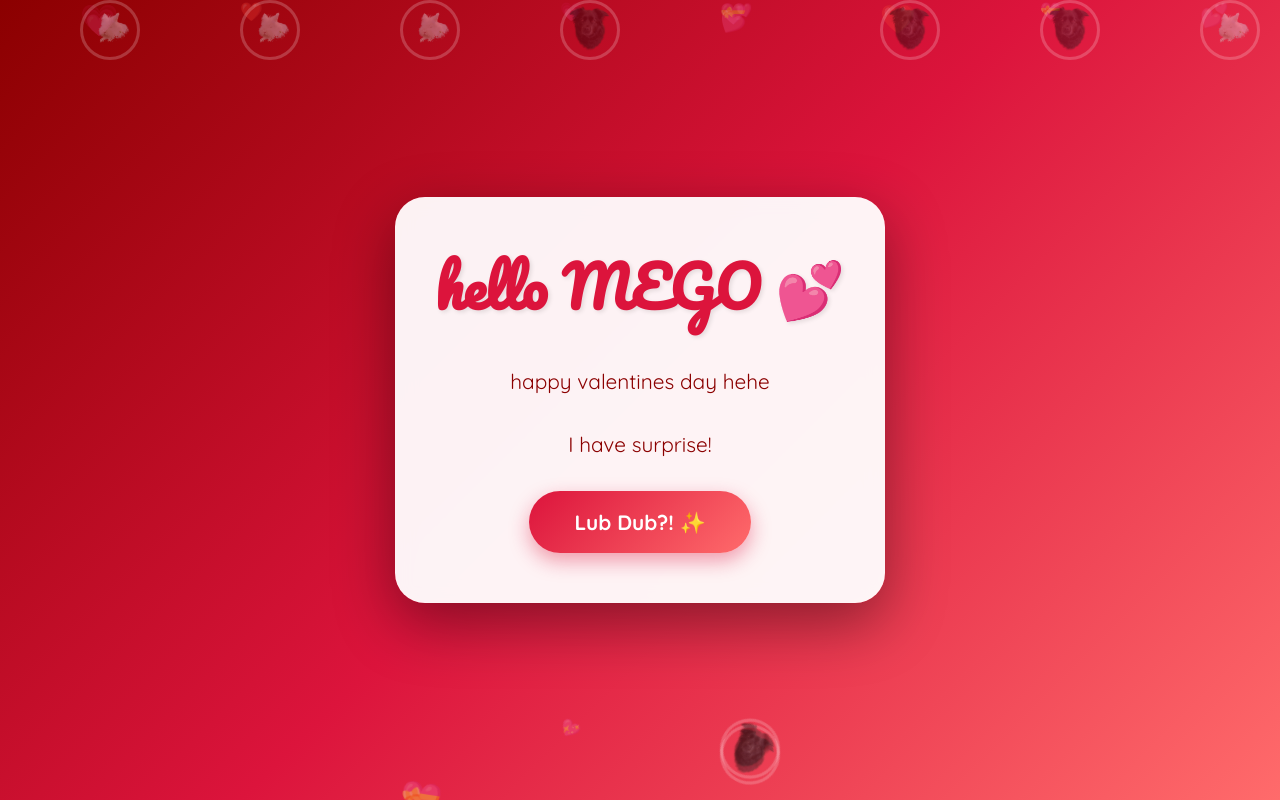
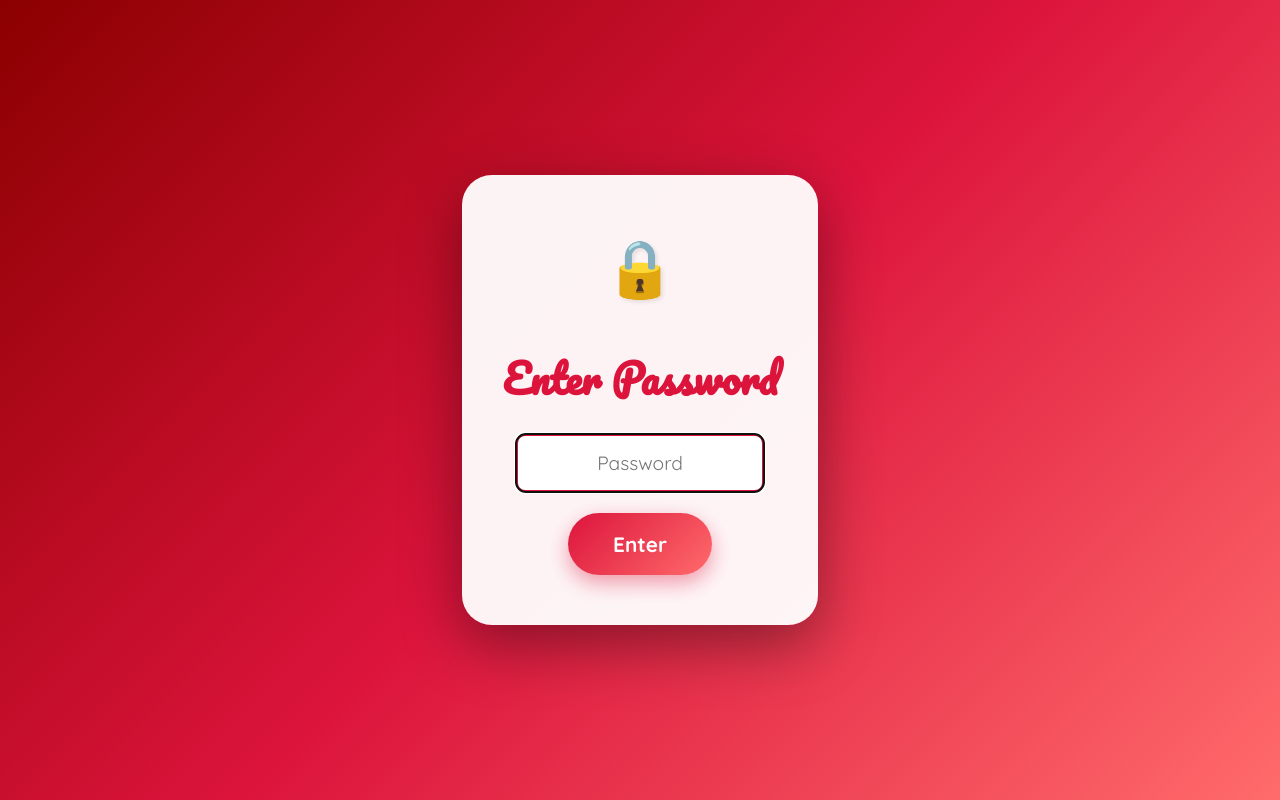
Before and after one commit to itsgregmcneil-hash/MegoVday, a plain HTML site: page index.html in a window 1280 px wide. Drawn offline with Linux system fonts and the light colour scheme.

Commit message:
Add files via upload

```diff
--- a/index.html
+++ b/index.html
@@ -26,6 +26,32 @@
             min-height: 100vh;
             overflow-x: hidden;
             position: relative;
+        }
+
+        /* Password Screen */
+        .password-screen {
+            position: fixed;
+            top: 0;
+            left: 0;
+            width: 100%;
+            height: 100%;
+            background: linear-gradient(135deg, #8B0000 0%, #DC143C 50%, #FF6B6B 100%);
+            display: flex;
+            align-items: center;
+            justify-content: center;
+            z-index: 10000;
+        }
+
+        .password-screen.hidden {
+            display: none;
+        }
+
+        .password-content {
+            text-align: center;
+            background: rgba(255, 255, 255, 0.95);
+            padding: 50px 40px;
+            border-radius: 30px;
+            box-shadow: 0 20px 60px rgba(0, 0, 0, 0.4);
         }
 
         /* Floating hearts and dog photos background */
@@ -384,7 +410,7 @@
 
         .btn-no {
             background: linear-gradient(135deg, #f44336, #e57373);
-            transition: all 0.3s ease;
+            transition: all 0.15s ease;
             z-index: 99;
         }
 
@@ -933,6 +959,27 @@
     </style>
 </head>
 <body>
+    <!-- Password Screen -->
+    <div class="password-screen" id="passwordScreen">
+        <div class="password-content">
+            <h1>🔒</h1>
+            <h2 style="color: var(--primary); margin-bottom: 20px;">Enter Password</h2>
+            <input type="password" id="passwordInput" placeholder="Password" style="
+                padding: 15px 20px;
+                font-size: 1.2em;
+                border: 3px solid var(--primary);
+                border-radius: 10px;
+                text-align: center;
+                margin-bottom: 20px;
+                width: 250px;
+                font-family: 'Quicksand', sans-serif;
+            ">
+            <br>
+            <button class="btn" onclick="checkPassword()">Enter</button>
+            <p id="passwordError" style="color: #f44336; margin-top: 15px; display: none;">Incorrect password!</p>
+        </div>
+    </div>
+
     <!-- Floating Hearts and Dog Photos Background -->
     <div class="floating-items" id="floatingItems"></div>
 
@@ -1136,7 +1183,6 @@
                 <div class="game-container">
                     <div class="memory-grid" id="memoryGame2025"></div>
                     <div id="memory2025-complete" style="display: none;">
-                        <div class="game-complete">Perfect!</div>
                         <button class="btn" onclick="nextScreen(7)" style="margin-top: 20px;">Next Year ➜</button>
                     </div>
                 </div>
@@ -1156,7 +1202,7 @@
                 <h2 style="margin-top: 40px;">Will you be my Valentine?</h2>
                 <div class="buttons-container-horizontal">
                     <button class="btn btn-yes" onclick="celebrate()">YES!</button>
-                    <button class="btn btn-no" id="noBtn" onmouseover="moveButtonUpDown()" onclick="moveButtonUpDown()">No</button>
+                    <button class="btn btn-no" id="noBtn" onmouseenter="moveButtonUpDown()" onclick="moveButtonUpDown()">No</button>
                 </div>
             </div>
         </div>
@@ -1170,18 +1216,45 @@
                 <h2>Golden Ticket</h2>
                 <div class="ticket-text">Admit Two</div>
                 <p style="font-size: 1.4em; font-weight: 700; margin: 20px 0; color: #8B4513;">
-                    Mego Wallo
+                    Mego Wallo & Guest
                 </p>
                 <div class="ticket-details">California Great Adventure</div>
                 <p style="font-size: 1.2em; margin-top: 15px;">
-                    Saturday June 20th 2026<br>
-                    at 9 AM
+                    Saturday June 20th 2026
                 </p>
             </div>
         </div>
     </div>
 
     <script>
+        // Password check
+        function checkPassword() {
+            const input = document.getElementById('passwordInput');
+            const error = document.getElementById('passwordError');
+            const passwordScreen = document.getElementById('passwordScreen');
+
+            if (input.value === 'Orby') {
+                passwordScreen.classList.add('hidden');
+            } else {
+                error.style.display = 'block';
+                input.value = '';
+                input.focus();
+            }
+        }
+
+        // Allow Enter key to submit password
+        document.addEventListener('DOMContentLoaded', function() {
+            const input = document.getElementById('passwordInput');
+            if (input) {
+                input.focus();
+                input.addEventListener('keypress', function(e) {
+                    if (e.key === 'Enter') {
+                        checkPassword();
+                    }
+                });
+            }
+        });
+
         // Image data for the dogs
         const dogImages = {
             arya: 'AryaNB.png',
@@ -1951,7 +2024,7 @@
             observer.observe(screen, { attributes: true, attributeFilter: ['class'] });
         });
 
-        // Moving NO button (up and down while staying horizontal)
+        // Moving NO button (up and down while staying horizontal) - AGGRESSIVE
         function moveButtonUpDown() {
             const noBtn = document.getElementById('noBtn');
             const yesBtn = document.querySelector('.btn-yes');
@@ -1969,8 +2042,8 @@
 
             // Keep trying until we find a vertical position that doesn't overlap with Yes button
             do {
-                // Random vertical offset
-                newTop = (Math.random() - 0.5) * 100; // -50px to +50px
+                // AGGRESSIVE: Larger random vertical offset (-80px to +80px)
+                newTop = (Math.random() - 0.5) * 160;
 
                 // Calculate absolute positions for overlap check
                 const potentialTop = containerRect.top + containerRect.height/2 + newTop;
@@ -1979,8 +2052,8 @@
                 const yesTop = yesBtnRect.top;
                 const yesBottom = yesBtnRect.bottom;
 
-                // Check if it overlaps vertically (with 20px buffer)
-                const noOverlap = potentialBottom < yesTop - 20 || potentialTop > yesBottom + 20;
+                // Check if it overlaps vertically (with 30px buffer for more aggressive dodging)
+                const noOverlap = potentialBottom < yesTop - 30 || potentialTop > yesBottom + 30;
 
                 if (noOverlap) break;
                 attempts++;
@@ -1988,6 +2061,7 @@
 
             noBtn.style.position = 'relative';
             noBtn.style.top = newTop + 'px';
+            noBtn.style.transition = 'top 0.15s ease';
         }
 
         // Celebration
```
